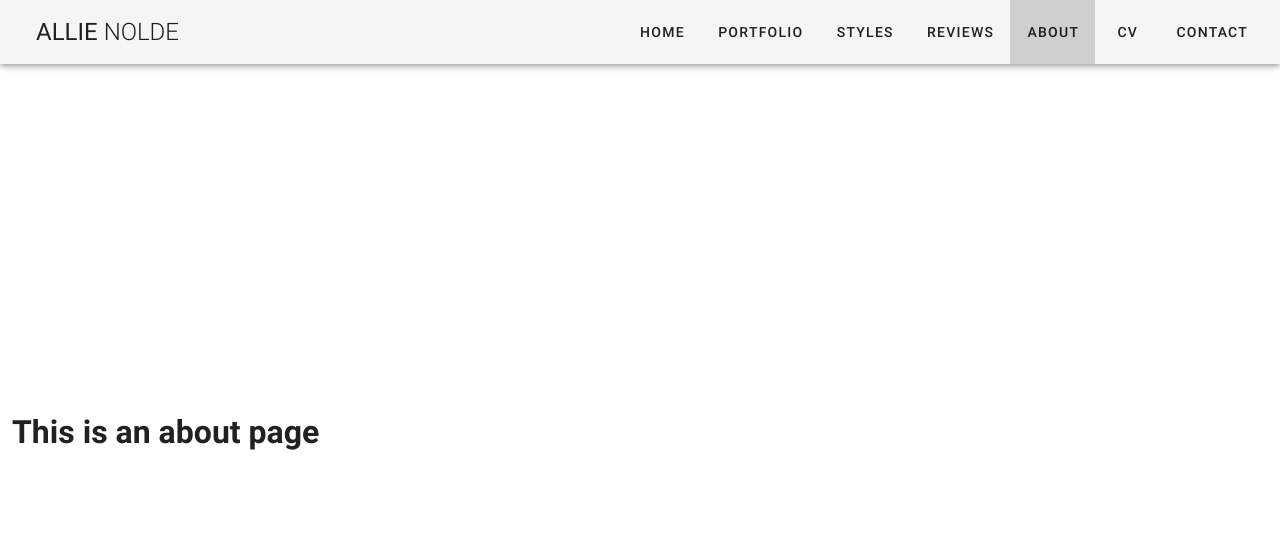
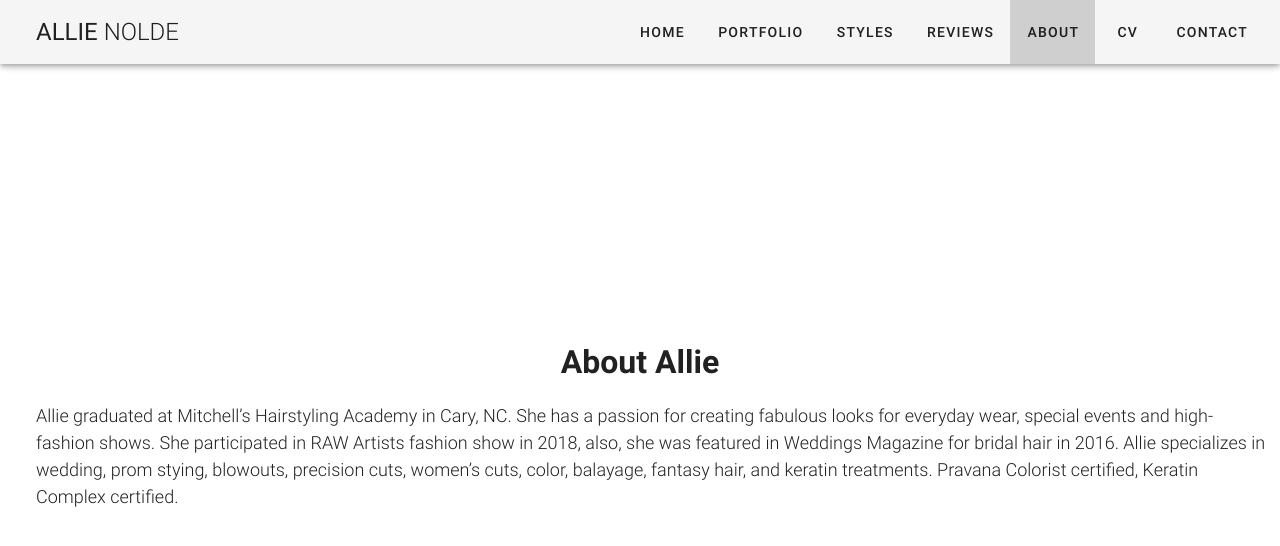
Before and after one commit to rkomiyama/auricomous, a Vue app: page /about in a window 1280 px wide. Shown: the top 546 px of the page. Built offline with nearby package versions, Linux system fonts and the light colour scheme.

Commit message:
Adds content to about section

```diff
--- a/src/views/About.vue
+++ b/src/views/About.vue
@@ -1,5 +1,14 @@
 <template>
-  <v-container fill-height fluid class="about">
-    <h1>This is an about page</h1>
+  <v-container fill-height fluid flex-column justify-center class="about">
+    <h1>About Allie</h1>
+    <blockquote class="blockquote">
+      Allie graduated at Mitchell’s Hairstyling Academy in Cary, NC. She has
+      a passion for creating fabulous looks for everyday wear, special events
+      and high-fashion shows. She participated in RAW Artists fashion show in
+      2018, also, she was featured in Weddings Magazine for bridal hair in 2016.
+      Allie specializes in wedding, prom stying, blowouts, precision cuts,
+      women’s cuts, color, balayage, fantasy hair, and keratin treatments.
+      Pravana Colorist certified, Keratin Complex certified.
+    </blockquote>
   </v-container>
 </template>
```
